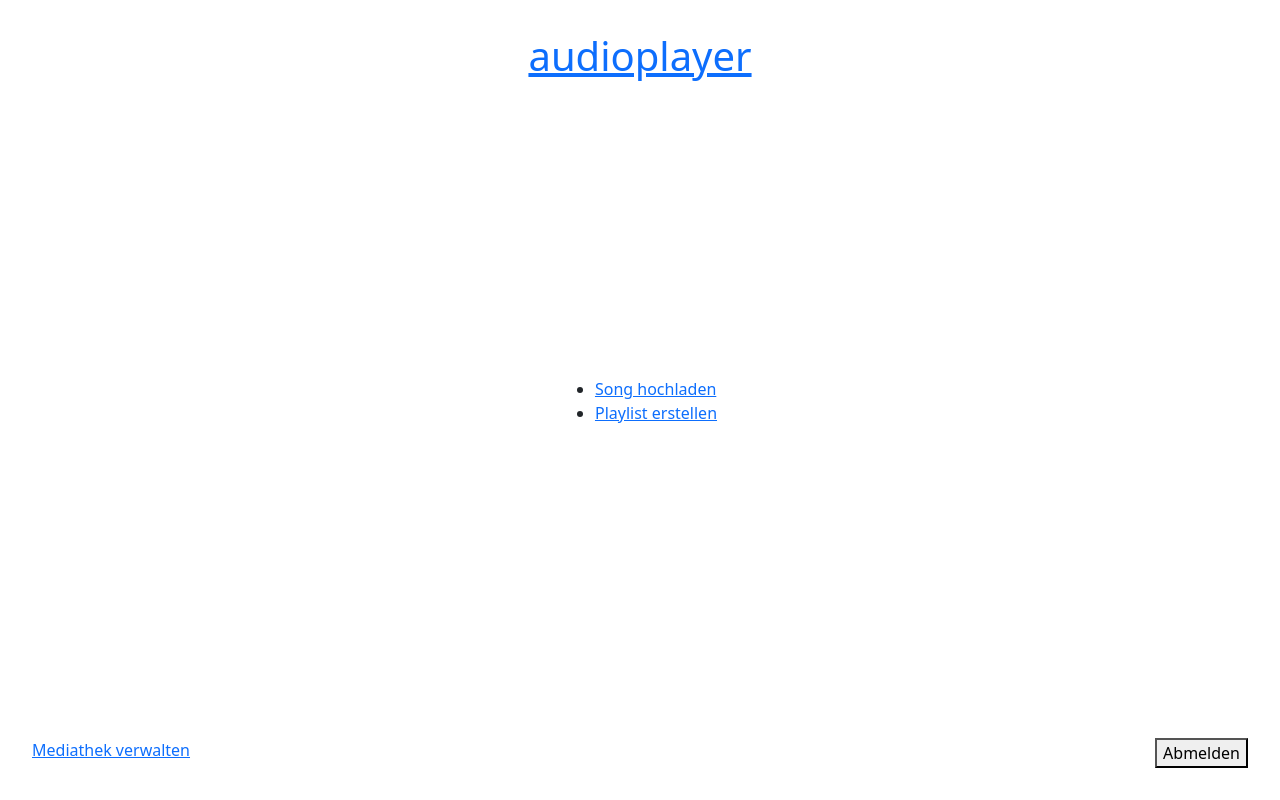
After one commit to johannesrave/speel, a Django app: template player/templates/manage.html in a window 1280 px wide. The commit adds this page. Run offline with Django 3.2, Linux system fonts and the light colour scheme; the template is opened without the code that fills it, so the values that code supplies are empty; style sheets or scripts are compiled from the project's sources; parts of the project's set-up code (start-up, migrations or seed data) failed here and were passed over; some libraries are stand-ins or nearby versions.

Commit message:
removed bootstrap classes from layout.html for layouting purposes, instead layout is now done in style.scss. created new "manage" page that includes all the wizards for content management.

```diff
--- a/player/static/player/scss/style.scss
+++ b/player/static/player/scss/style.scss
@@ -1,3 +1,18 @@
-main {
-  //color: red;
+/* LAYOUT */
+
+#wrapper {
+  display: grid;
+  width: 100vw;
+  height: 100vh;
+  grid-auto-flow: row;
+  align-content: space-between;
+  place-items: center;
+  padding: 32px;
 }
+
+footer {
+  justify-self: stretch;
+  display: grid;
+  justify-content: space-between;
+  grid-auto-flow: column;
+}
--- a/player/templates/layout.html
+++ b/player/templates/layout.html
@@ -9,7 +9,7 @@
   {% load static %}
   <link rel="icon" href="{% static 'images/favicons/favicon.ico' %}">
   {% block css %}
-  <link href="{% sass_src 'player/scss/style.scss' %}" rel="stylesheet" type="text/css"/>
+    <link href="{% sass_src 'player/scss/style.scss' %}" rel="stylesheet" type="text/css"/>
   {% endblock %}
   <link rel="stylesheet"
         href="https://cdn.jsdelivr.net/npm/bootstrap@5.1.3/dist/css/bootstrap.min.css"
@@ -18,22 +18,23 @@
 </head>
 
 <body class="vh100 vw100">
-<div id="wrapper" class="vh-100 d-flex flex-column justify-content-between p-5">
+<div id="wrapper" class="">
   <header>
     {% block heading %}
-      <a href="{% url 'library' %}" class="d-block w-100 text-center h1 m-auto">audioplayer</a>
+      <a href="{% url 'library' %}" class="h1">audioplayer</a>
     {% endblock %}
   </header>
   <main>
     {% block content %}{% endblock %}
   </main>
-  <footer class="d-flex flex-row justify-content-start gap-3 align-items-center p-3">
-    <a href="{% url 'upload_song' %}">Song hochladen</a>
-    <a href="{% url 'create_playlist' %}">Playlist erstellen</a>
+  <footer>
+    {% block footer %}
+    <a href="{% url 'manage_content' %}">Mediathek verwalten</a>
     <form action="{% url 'login' %}" method="post" class="ms-auto">
       {% csrf_token %}
       <button name="logout" value="true">Abmelden</button>
     </form>
+    {% endblock %}
   </footer>
 </div>
 </body>
--- a/player/templates/login.html
+++ b/player/templates/login.html
@@ -14,3 +14,4 @@
     </div>
   </form>
 {% endblock content %}
+{% block footer %}{% endblock %}
--- /dev/null
+++ b/player/templates/manage.html
@@ -0,0 +1,9 @@
+{% extends "layout.html" %}
+{% block content %}
+  <nav>
+    <ul>
+      <li><a href="{% url 'upload_song' %}">Song hochladen</a></li>
+      <li><a href="{% url 'create_playlist' %}">Playlist erstellen</a></li>
+    </ul>
+  </nav>
+{% endblock content %}
--- a/player/templates/player.html
+++ b/player/templates/player.html
@@ -1,5 +1,4 @@
 {% extends "layout.html" %}
-{% load static %}
 {% block content %}
   <div class="d-flex flex-column align-items-center">
     {% include "howler.html" %}
--- a/player/urls.py
+++ b/player/urls.py
@@ -13,6 +13,7 @@ urlpatterns = [
     path('player/<uuid:playlist_id>/', player.Player.as_view(), name='play_playlist'),
 
     # content management pages
+    path('manage/', manage.Dashboard.as_view(), name='manage_content'),
     path('playlist/create', manage.ManagePlaylist.as_view(), name='create_playlist'),
     path('upload/', manage.UploadFile.as_view(), name='upload_song'),
     path('scan/', manage.ScanFile.as_view(), name='scan_song'),
```
Also changed, not shown: player/models.py (+0 -19 lines), player/views/manage.py (+8 -1 lines), static/player/scss/style.css (+15 -0 lines), 1 other file. Lines whose indentation alone changed are shown as unchanged.
